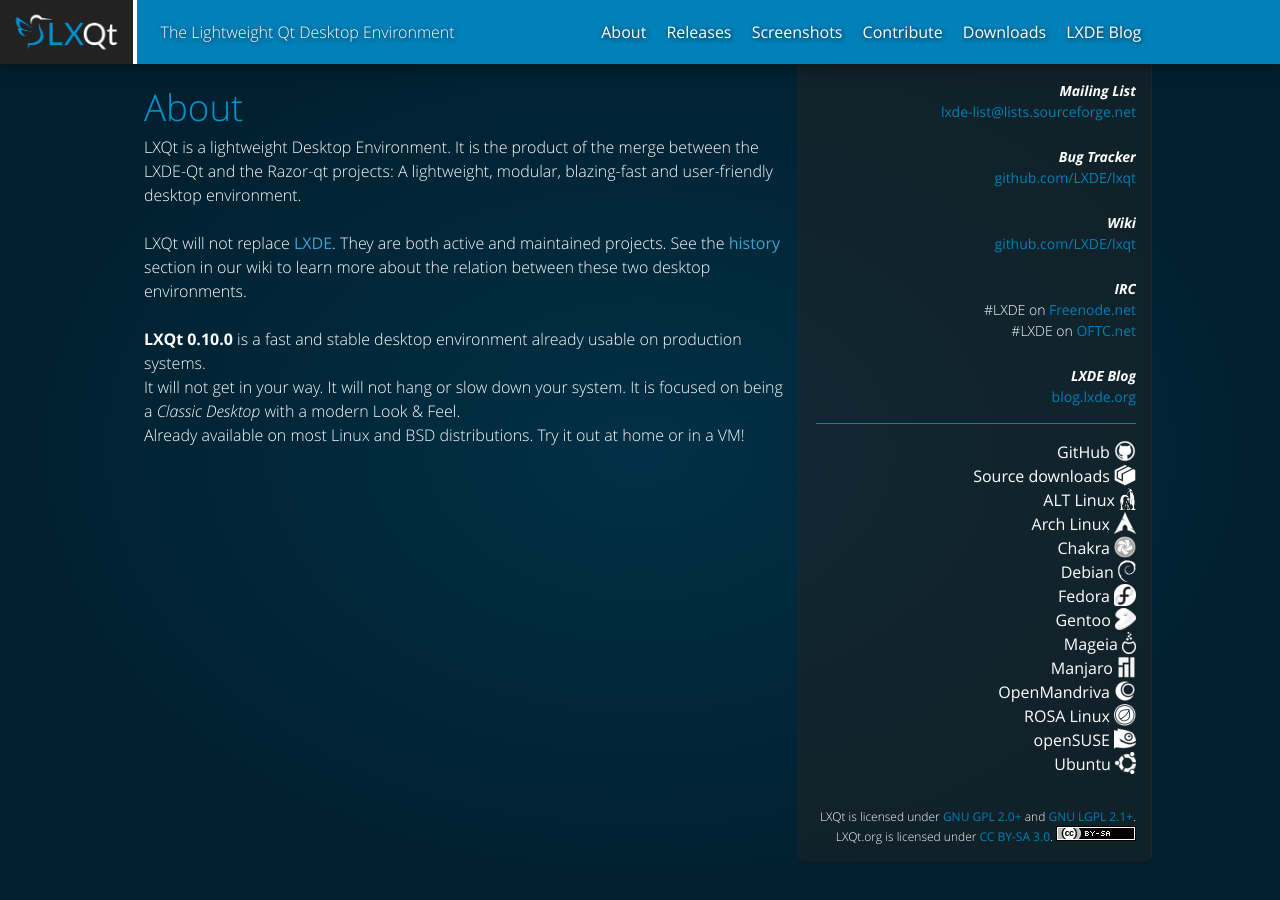
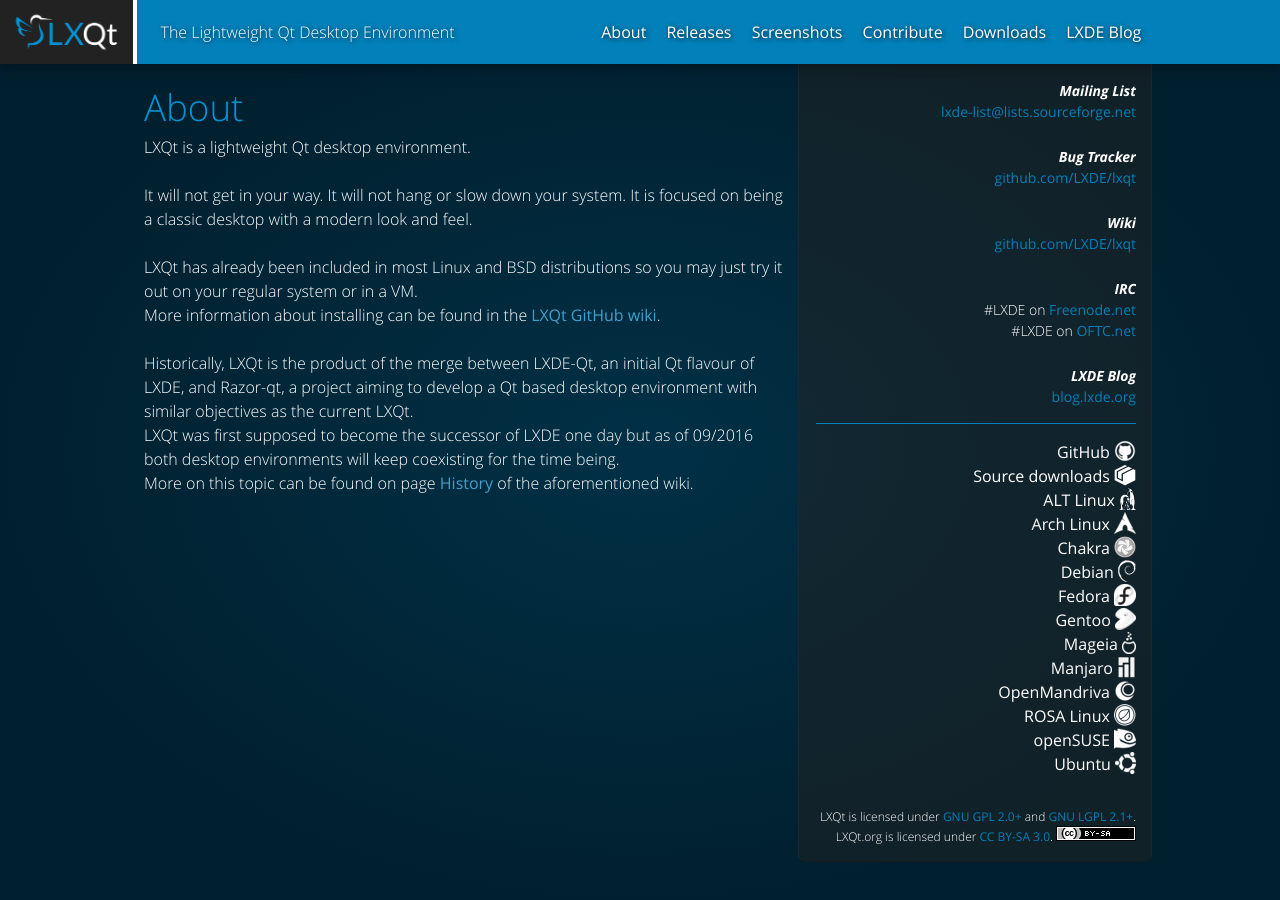
Before and after one commit to lxqt/lxqt.github.io, a Jekyll site: the page built from about.html, in a window 1280 px wide. Built offline with Jekyll 4.4.1, drawn with Linux system fonts in a browser that asks for light colours.

Commit message:
Polish about.html

```diff
--- a/about.html
+++ b/about.html
@@ -4,13 +4,17 @@
 slug: about
 ---
 <p>
-	LXQt is a lightweight Desktop Environment. It is the product of the merge between the LXDE-Qt and the Razor-qt projects: A lightweight, modular, blazing-fast and user-friendly desktop environment.
+LXQt is a lightweight Qt desktop environment.
 </p>
 <p>
-	LXQt will not replace <a href="http://lxde.org">LXDE</a>. They are both active and maintained projects.  See the <a href="https://github.com/lxde/lxqt/wiki/History">history</a> section in our wiki to learn more about the relation between these two desktop environments.
+It will not get in your way. It will not hang or slow down your system. It is focused on being a classic desktop with a modern look and feel.
 </p>
 <p>
-	<strong>LXQt 0.10.0</strong> is a fast and stable desktop environment already usable on production systems.<br/>
-	It will not get in your way. It will not hang or slow down your system. It is focused on being a <em>Classic Desktop</em> with a modern Look &amp; Feel.<br/>
-	Already available on most Linux and BSD distributions. Try it out at home or in a VM!
+LXQt has already been included in most Linux and BSD distributions so you may just try it out on your regular system or in a VM.<br>
+More information about installing can be found in the <a href="https://github.com/lxde/lxqt/wiki/">LXQt GitHub wiki</a>.
 </p>
+<p>
+Historically, LXQt is the product of the merge between LXDE-Qt, an initial Qt flavour of LXDE, and Razor-qt, a project aiming to develop a Qt based desktop environment with similar objectives as the current LXQt.<br>
+LXQt was first supposed to become the successor of LXDE one day but as of 09/2016 both desktop environments will keep coexisting for the time being.<br>
+More on this topic can be found on page <a href="https://github.com/lxde/lxqt/wiki/History">History</a> of the aforementioned wiki.
+</p>
```
